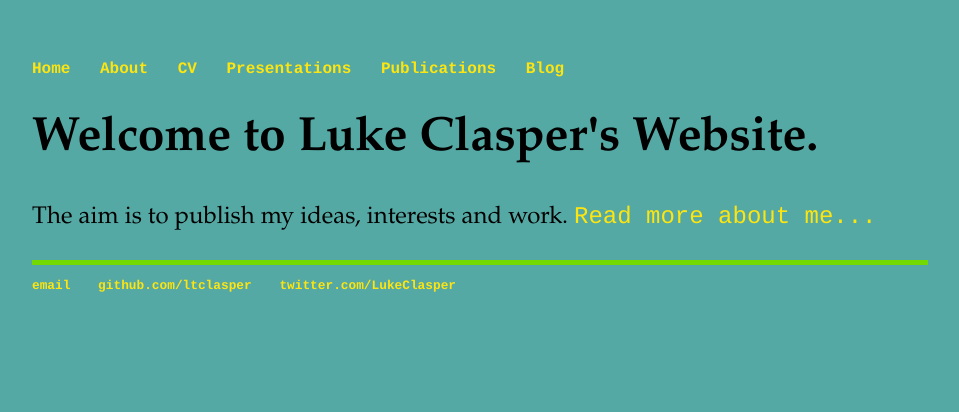
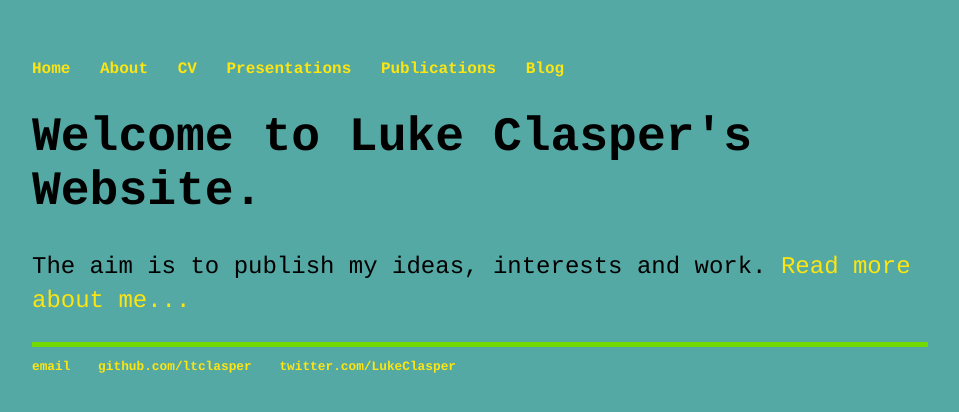
Before and after one commit to ltclasper/ltclasper.github.io, a Jekyll site: the page built from index.html, in a window 1280 px wide. Shown: the top 412 px of the page, without its empty margins (160-1119 px from the left). Built offline with Jekyll 4.4.1, drawn with Linux system fonts in a browser that asks for light colours.

Commit message:
Update main.css

```diff
--- a/css/main.css
+++ b/css/main.css
@@ -23,13 +23,13 @@ a:hover {
 }
 h1 {
     font-size: 3em;
-    font-family:'Palatino';
+    font-family:'Courier';
 }
 p {
     font-size: 1.5em;
     line-height: 1.4em;
     color: #000000;
-    font-family:'Palatino';
+    font-family:'Courier';
 
 
 }
```
